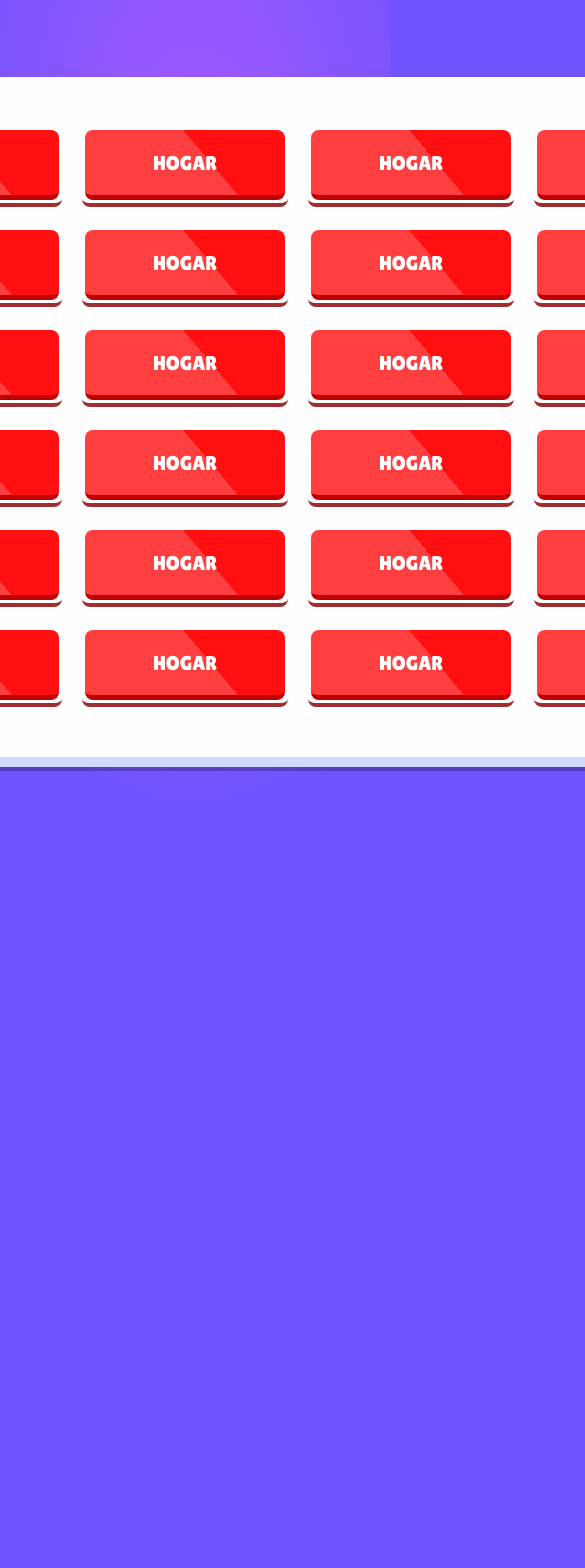
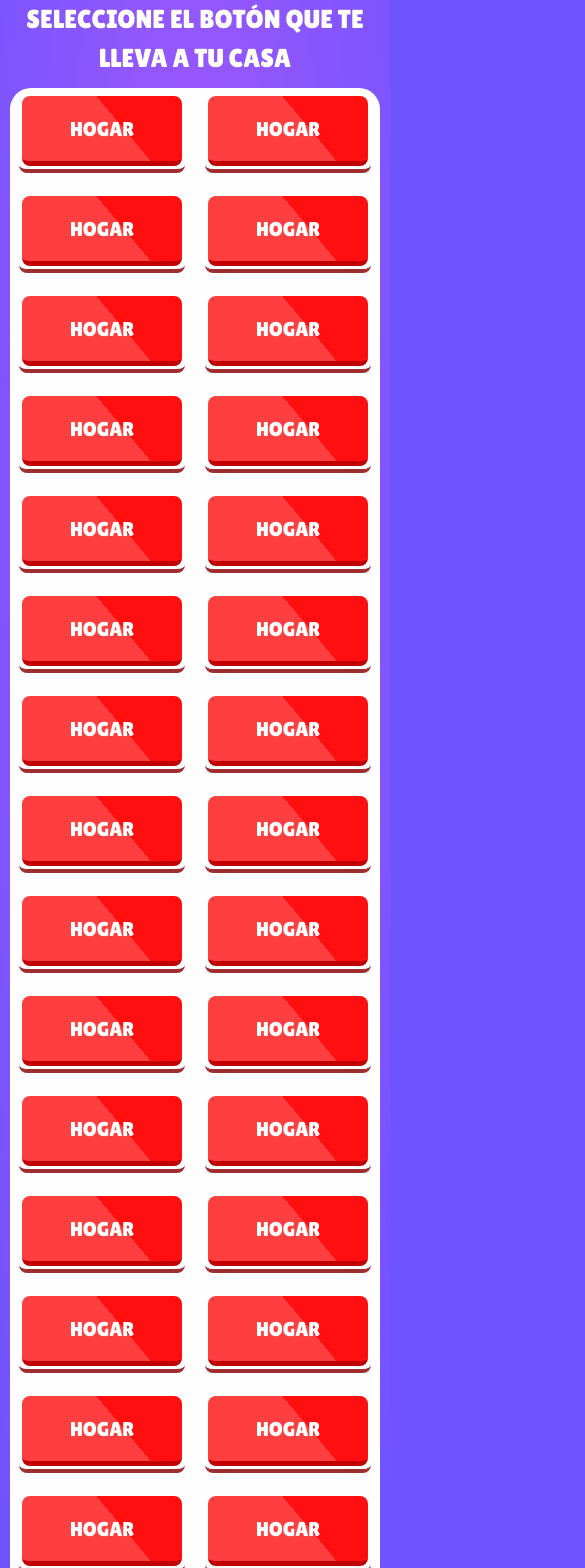
Before and after one commit to JoaquinAdan/AgusIrlandesa, a React (Vite) app: page /button-level in a window 390 px wide. Shown: the top 1568 px of the page, 585 px wide, since content can reach past the window. Before the commit the page ends 844 px from the top, so only its background shows below. Built offline with nearby package versions, Linux system fonts and the light colour scheme.

Commit message:
actualizacion de responsive

```diff
--- a/src/App.css
+++ b/src/App.css
@@ -9,5 +9,14 @@
 }
 html {
   background: #6F53FD;
-  user-select: none
+  user-select: none;
+  overflow-y: scroll;
 }
+*::-webkit-scrollbar {
+  background: transparent;
+  width: 8px;
+  height: 8px;
+}
+*::-webkit-scrollbar-thumb {
+  background-color: #ff3f3f;
+}
--- a/src/components/Buttons.jsx
+++ b/src/components/Buttons.jsx
@@ -6,21 +6,22 @@ import ModalStatus from "../modules/ModalStatus";
 const css = {
   container: { margin: "100px 300px" },
   buttonContainer: {
-    display: "flex",
+    display: { xs: "grid", lg: "flex" },
+    gridTemplateColumns: "repeat(2, 1fr)",
     gap: "20px",
     justifyContent: "space-between",
   },
 };
 
-const Buttons = () => {
+const Buttons = ({ setOpen, open }) => {
   const [buttonState, setButtonState] = useState([
     false,
     false,
     false,
     false,
     false,
+    false,
   ]);
-  const [open, setOpen] = useState(false);
   return (
     <Box sx={css.buttonContainer}>
       {buttonState.map((element, i) => (
@@ -40,7 +41,7 @@ const Buttons = () => {
             colorOscuroHover="#d90808"
             borderBottom="#c00000"
             borderBottomHover="#a70000"
-            width="200px"
+            width={{xs: "160px", lg: "200px"}}
             onClick={() => {
               setOpen(!open);
             }}
@@ -49,7 +50,6 @@ const Buttons = () => {
           </CustomButton>
         </Box>
       ))}
-      <ModalStatus open={open} variant="levelTwoError" setOpen={setOpen} />
     </Box>
   );
 };
--- a/src/components/ButtonsRight.jsx
+++ b/src/components/ButtonsRight.jsx
@@ -6,15 +6,14 @@ import ModalStatus from "../modules/ModalStatus";
 const css = {
   container: { margin: "100px 300px" },
   buttonContainer: {
-    display: "flex",
+    display: {xs: "grid",lg: "flex"},
+    gridTemplateColumns: "repeat(2, 1fr)",
     gap: "20px",
     justifyContent: "space-between",
   },
 };
 
-const ButtonsRight = () => {
-  const [open, setOpen] = useState(false);
-  const [openLose, setOpenLose] = useState(false);
+const ButtonsRight = ({ setOpen, open, setOpenLose, openLose }) => {
 
   return (
     <Box sx={css.buttonContainer}>
@@ -37,7 +36,7 @@ const ButtonsRight = () => {
           colorOscuroHover="#d90808"
           borderBottom="#c00000"
           borderBottomHover="#a70000"
-          width="200px"
+          width={{xs: "160px", lg: "200px"}}
         >
           HOGAR
         </CustomButton>
@@ -61,7 +60,7 @@ const ButtonsRight = () => {
           colorOscuroHover="#d90808"
           borderBottom="#c00000"
           borderBottomHover="#a70000"
-          width="200px"
+          width={{xs: "160px", lg: "200px"}}
         >
           HOGAR
         </CustomButton>
@@ -85,7 +84,7 @@ const ButtonsRight = () => {
           colorOscuroHover="#d90808"
           borderBottom="#c00000"
           borderBottomHover="#a70000"
-          width="200px"
+          width={{xs: "160px", lg: "200px"}}
         >
           HOGAR
         </CustomButton>
@@ -109,7 +108,7 @@ const ButtonsRight = () => {
           colorOscuroHover="#d90808"
           borderBottom="#c00000"
           borderBottomHover="#a70000"
-          width="200px"
+          width={{xs: "160px", lg: "200px"}}
         >
           HOGAR
         </CustomButton>
@@ -133,21 +132,35 @@ const ButtonsRight = () => {
           colorOscuroHover="#d90808"
           borderBottom="#c00000"
           borderBottomHover="#a70000"
-          width="200px"
+          width={{xs: "160px", lg: "200px"}}
         >
           HOGAR
         </CustomButton>
       </Box>
-
-      {openLose ? (
-        <ModalStatus
-          setOpen={setOpenLose}
-          open={openLose}
-          variant="levelTwoError"
-        />
-      ) : open ? (
-        <ModalStatus open={open} variant="levelTwoSuccess"/>
-      ) : <Box/>}
+      <Box
+        sx={{
+          borderBottom: "4px solid  #9f2e30",
+          borderRadius: "8px",
+          p: "3px",
+          height: "80px",
+        }}
+        onClick={() => {
+          setOpenLose(!openLose);
+        }}
+      >
+        <CustomButton
+          fontSize="20px"
+          colorClaro="#ff3f3f"
+          colorOscuro="#ff0f0f"
+          colorClaroHover="#eb3636"
+          colorOscuroHover="#d90808"
+          borderBottom="#c00000"
+          borderBottomHover="#a70000"
+          width={{xs: "160px", lg: "200px"}}
+        >
+          HOGAR
+        </CustomButton>
+      </Box>
     </Box>
   );
 };
--- a/src/components/FlagContainer.jsx
+++ b/src/components/FlagContainer.jsx
@@ -19,7 +19,7 @@ const FlagContainer = ({
       height: variant === "seleccionado" ? "113px" : "69px",
       borderRadius: "15%",
       objectFit: "cover",
-      mb: variant === "seleccionado" && "25px",
+      mb: variant === "seleccionado" && "15px",
     },
     flagContainer: {
       background: "#fff",
--- a/src/modules/LevelOne.jsx
+++ b/src/modules/LevelOne.jsx
@@ -25,13 +25,13 @@ const css = {
   },
   flagsContainer: {
     display: "grid",
-    gridTemplateColumns: {xs: "repeat(2, 1fr)", lg: "repeat(4, 1fr)"},
+    gridTemplateColumns: { xs: "repeat(2, 1fr)", lg: "repeat(4, 1fr)" },
     justifyContent: "center",
     justifyItems: "center",
     alignItems: "center",
-    gap: {xs:"10px",lg:"20px"},
-    pb: {xs:"20px", lg: "0px"},
-    m: {xs: "0 10px", lg: "0 150px"},
+    gap: { xs: "10px", lg: "20px" },
+    pb: { xs: "20px", lg: "0px" },
+    m: { xs: "0 10px", lg: "0 150px" },
   },
 };
 const countries = [
@@ -76,7 +76,7 @@ export default function LevelOne() {
     lifes === 3 && setOpenLose(!openLose);
     lifes === 2 && setOpenLose(!openLose);
     lifes === 1 && setOpenLose(!openLose);
-    lifes === 0 && setOpen(true);;
+    lifes === 0 && setOpen(true);
   }, [lifes]);
 
   const handleBandera = (code, name, color) => {
@@ -159,16 +159,25 @@ export default function LevelOne() {
   console.log(lifesToSimbol);
   return (
     <Box sx={css.background}>
-      <Typography sx={{color: "#fff", fontSize: "26px", textAlign: "center", mb: {xs: "0px",lg:"20px"}}}>SELECCIONA TUS PAÍSES</Typography>
+      <Typography
+        sx={{
+          color: "#fff",
+          fontSize: "26px",
+          textAlign: "center",
+          mb: { xs: "0px", lg: "20px" },
+        }}
+      >
+        SELECCIONA TUS PAÍSES
+      </Typography>
       <Box
         sx={{
-          position: {xs: "block",lg:"absolute"},
+          position: { xs: "block", lg: "absolute" },
           letterSpacing: "10px",
           top: "10px",
           right: "10px",
           display: "flex",
           justifyContent: "center",
-          mb: "10px"
+          mb: "10px",
         }}
       >
         {lifesToLose.map(() => (
@@ -188,8 +197,8 @@ export default function LevelOne() {
         sx={{
           display: "flex",
           justifyContent: "center",
-          gap: {xs: "25px",lg:"15%"},
-          mb: {xs: "10px",lg: "20px"},
+          gap: { xs: "25px", lg: "15%" },
+          mb: { xs: "10px", lg: "20px" },
         }}
       >
         <FlagContainer
@@ -217,7 +226,7 @@ export default function LevelOne() {
           background: "#ffffff5e",
           p: "2.5px 2.6px",
           borderRadius: "8px",
-          mb: {xs:"10px",lg:"60px"},
+          mb: { xs: "10px", lg: "60px" },
         }}
       >
         <Box
@@ -262,7 +271,7 @@ export default function LevelOne() {
           variant="levelOneError"
         />
       ) : open ? (
-        <ModalStatus open={open} variant="levelOneSuccess"/>
+        <ModalStatus open={open} variant="levelOneSuccess" />
       ) : null}
     </Box>
   );
--- a/src/modules/LevelThree.jsx
+++ b/src/modules/LevelThree.jsx
@@ -19,18 +19,18 @@ const css = {
   background: {
     background:
       "radial-gradient(73.29% 73.29% at 50% 26.71%, #A659FE 0%, #6F53FD 100%)",
-    height: "100vh",
     display: "flex",
     flexDirection: "column",
     justifyContent: "center",
   },
   flagsContainer: {
     display: "grid",
-    gridTemplateColumns: "repeat(4, 1fr)",
+    gridTemplateColumns: { xs: "repeat(2, 1fr)", lg: "repeat(4, 1fr)" },
     justifyItems: "center",
     alignItems: "center",
-    gap: "20px",
-    m: "0 150px",
+    gap: { xs: "10px", lg: "20px" },
+    pb: { xs: "20px", lg: "0px" },
+    m: { xs: "0 10px", lg: "0 150px" },
   },
 };
 const countries = [
@@ -158,13 +158,25 @@ export default function LevelOne() {
   console.log(lifesToSimbol);
   return (
     <Box sx={css.background}>
+      <Typography
+        sx={{
+          color: "#fff",
+          fontSize: "26px",
+          textAlign: "center",
+          mb: { xs: "0px", lg: "20px" },
+        }}
+      >
+        SELECCIONA TUS PAÍSES
+      </Typography>
       <Box
         sx={{
-          position: "absolute",
+          position: { xs: "block", lg: "absolute" },
           letterSpacing: "10px",
           top: "10px",
           right: "10px",
           display: "flex",
+          justifyContent: "center",
+          mb: "10px",
         }}
       >
         {lifesToLose.map(() => (
@@ -184,8 +196,8 @@ export default function LevelOne() {
         sx={{
           display: "flex",
           justifyContent: "center",
-          gap: "15%",
-          mb: "20px",
+          gap: { xs: "25px", lg: "15%" },
+          mb: { xs: "10px", lg: "20px" },
         }}
       >
         <FlagContainer
@@ -213,7 +225,7 @@ export default function LevelOne() {
           background: "#ffffff5e",
           p: "2.5px 2.6px",
           borderRadius: "8px",
-          mb: "60px",
+          mb: { xs: "10px", lg: "60px" },
         }}
       >
         <Box
@@ -258,7 +270,7 @@ export default function LevelOne() {
           variant="levelThreeError"
         />
       ) : open ? (
-        <ModalStatus open={open} variant="levelThreeSuccess"/>
+        <ModalStatus open={open} variant="levelThreeSuccess" />
       ) : null}
     </Box>
   );
--- a/src/modules/LevelTwo.jsx
+++ b/src/modules/LevelTwo.jsx
@@ -1,25 +1,26 @@
 import React, { useState } from "react";
-import { Box, Button } from "@mui/material";
+import { Box, Typography } from "@mui/material";
 import Buttons from "../components/Buttons";
 import ButtonsRight from "../components/ButtonsRight";
+import ModalStatus from "./ModalStatus";
 
 const css = {
   background: {
     background:
       "radial-gradient(73.29% 73.29% at 50% 26.71%, #A659FE 0%, #6F53FD 100%)",
-    height: "100vh",
     display: "flex",
     justifyContent: "center",
     alignItems: "center",
     flexDirection: "column",
   },
   container: {
-    p: "50px 50px",
+    p: {xs:"5px 5px", lg:"50px 50px"},
     background: "#FFFEFF",
     borderBottom: "10px solid  #d1d8ff",
     boxShadow: "0px 4px 0px rgba(0, 0, 0, 0.25)",
     borderRadius: "21px",
     display: "flex",
+    width: { xs: "95%", lg: "auto" },
     flexDirection: "column",
     justifyContent: "center",
     alignItems: "center",
@@ -35,21 +36,30 @@ const LevelTwo = () => {
     false,
     false,
   ]);
-  const disableSelect = (i, bool) => {
-    const aux = [...buttonState];
-    aux[i] = bool;
-    setButtonState(aux);
-  };
+  const [open, setOpen] = useState(false);
+  const [openLose, setOpenLose] = useState(false);
+
   return (
     <Box sx={css.background}>
+      <Typography sx={{color: "#fff", fontSize: "26px", textAlign: "center", mb: {xs: "10px",lg:"20px"}}}>SELECCIONE EL BOTÓN QUE TE LLEVA A TU CASA</Typography>
       <Box sx={css.container}>
-        <Buttons />
-        <Buttons />
-        <Buttons />
-        <ButtonsRight />
-        <Buttons />
-        <Buttons />
+        <Buttons open={openLose} setOpen={setOpenLose} />
+        <Buttons open={openLose} setOpen={setOpenLose} />
+        <Buttons open={openLose} setOpen={setOpenLose} />
+        <ButtonsRight open={open} setOpen={setOpen} openLose={openLose} setOpenLose={setOpenLose} />
+        <Buttons open={openLose} setOpen={setOpenLose} />
+        <Buttons open={openLose} setOpen={setOpenLose} />
       </Box>
+
+      {openLose ? (
+        <ModalStatus
+          setOpen={setOpenLose}
+          open={openLose}
+          variant="levelTwoError"
+        />
+      ) : open ? (
+        <ModalStatus open={open} variant="levelTwoSuccess"/>
+      ) : <Box/>}
     </Box>
   );
 };
```
